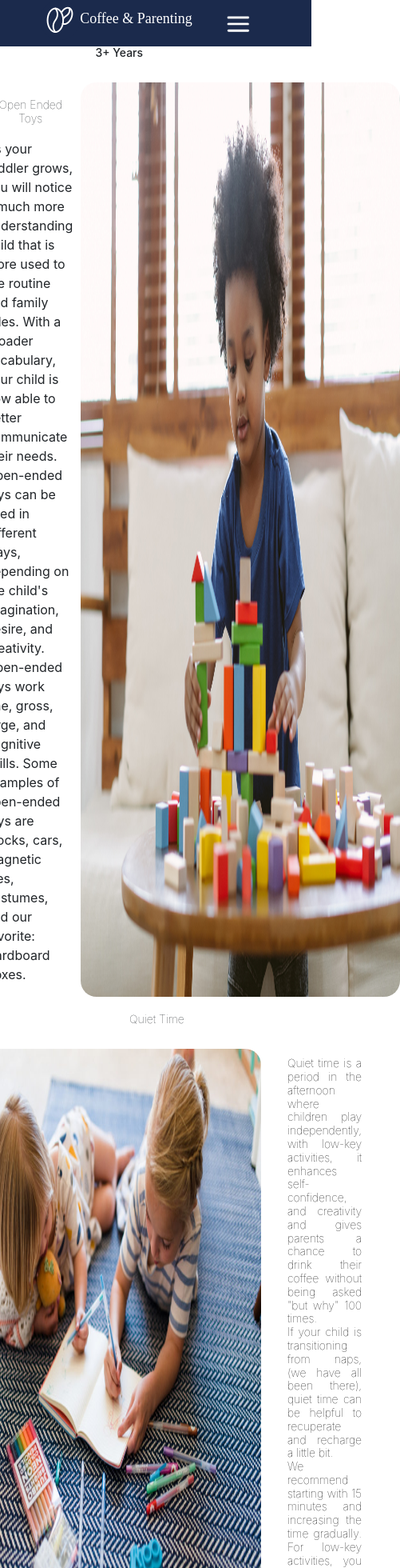
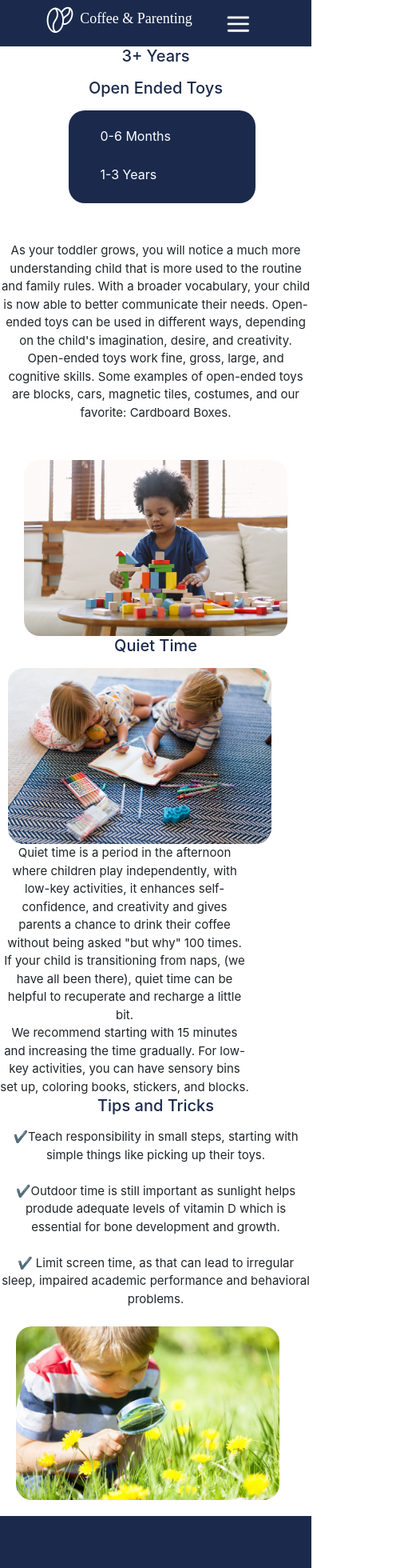
Before and after one commit to geicibarham/Coffee-Parenting, a React (Create React App) app in the folder client/: page /three in a window 390 px wide. Shown: the top 1960 px of the page at 80% size, 501 px wide, since content can reach past the window. Built offline with nearby package versions, Linux system fonts and the light colour scheme; a web font is replaced by a local one.

Commit message:
css grid and media queries

```diff
--- /dev/null
+++ b/client/src/components/activities/3+.css
@@ -0,0 +1,21 @@
+.last-row{
+    display:grid;
+    grid-template-columns: 2fr 1fr;
+}
+
+
+#second__row{
+    display:grid;
+    grid-template-columns: 1fr 2fr;
+}
+@media screen and (max-width:768px) {
+
+    #second__row{
+        display:grid;
+        grid-template-columns: 1fr;
+    }
+    .last-row{
+        display:grid;
+        grid-template-columns:1fr;
+    }
+}
--- a/client/src/components/activities/3+.js
+++ b/client/src/components/activities/3+.js
@@ -7,6 +7,7 @@ import toddler from '../../assets/images/toddler.jpg'
 import block from '../../assets/images/blocks.jpg'
 import outdoor from '../../assets/images/outdoor.jpg'
 import React from 'react'
+import './3+.css'
 function Three() {
     return (
 
@@ -14,23 +15,15 @@ function Three() {
         <>
 
 
-            <h3 style={{
-                textAlign: "center",
-                paddingBottom: "20px",
-                paddingBottom: "20px"
-            }}>3+ Years</h3>
+            <h5>3+ Years</h5>
 
-
+            <h5>Open Ended Toys </h5>
             <section id="six-month-container">
 
 
-                <div id="text-image">
+                <div id="first_container">
 
-                    <ul style={{
-                        width: "15%", height: "fit-content",
-                        alignSelf: "center",
-                        marginRight: "20px"
-                    }} id="activity-list">
+                    <ul id="activity-list">
 
 
                         <Link to="/sixmonths">0-6 Months</Link>  < br /> < br />
@@ -41,16 +34,9 @@ function Three() {
                     </ul>
 
 
-                    < br />
-                    < br />
-                    <p style={{
-                        alignSelf: "center",
-                        width: "50%"
-                    }}>
-                        <h4 style={{
-                            textAlign: "center",
-                            paddingTop: "20px"
-                        }}>Open Ended Toys</h4>
+
+                    <span style={{ fontSize: "15px",
+                textAlign:"center"}}>
                         As your toddler grows, you will notice a much more understanding child that is more
                         used to the routine and family rules.
                         With a broader vocabulary, your child is now able to better communicate their needs.
@@ -58,37 +44,32 @@ function Three() {
                         and creativity.
                         Open-ended toys work fine, gross, large, and cognitive skills. Some examples of open-ended toys are
                         blocks, cars, magnetic tiles, costumes, and our favorite: Cardboard Boxes.
+                    </span>
 
 
-                    </p>
                     < img style={{
-                        width: "400px",
+                  width: "330px",
                         borderRadius: "20px",
-                        marginLeft: "10px"
+
                     }}
                         src={block} alt="kid playing with blocks" />
                 </div>
 
 
 
-                <h4 style={{
-                    textAlign: "center",
-                    paddingTop: "20px",
-                    paddingBottom: "20px"
-                }}>Quiet Time</h4>
-                <div id="text-image">
+                <h5>Quiet Time</h5>
+                <div id="second__row">
 
                     < img style={{
-                        width: "400px",
+                        width: "330px",
                         borderRadius: "20px",
-                        marginRight: "20px"
+                        marginLeft:"10px"
+
                     }}
                         src={draw} alt="kids drawing" />
-                    <h4 style={{
-                        width: "50%",
-                        alignSelf: "center",
-                        color: "black",
-                        fontWeight: "lighter"
+                    <span style={{ fontSize: "15px" ,
+                    alignSelf:"center",
+                    width:"80%",textAlign:"center"
                     }}>
                         Quiet time is a period in the afternoon where children play independently, with low-key activities,
                         it enhances self-confidence, and creativity and gives parents a chance to drink their coffee without
@@ -98,24 +79,16 @@ function Three() {
                         We recommend starting with 15 minutes and increasing the time gradually. For low-key activities, you can
                         have sensory bins set up, coloring books, stickers, and blocks.
 
-                    </h4>
+                    </span>
 
                 </div>
 
-                <h4 style={{
-                    textAlign: "center",
-                    paddingTop: "20px"
-                }}>Tips and Tricks</h4>
-                <div className='tips'>
+                <h5>Tips and Tricks</h5>
+                <div className='last-row'>
 
-
-
-
-                    <h4 style={{
-
-                        width: "50%", alignSelf: "center",
-                        color: "black",
-                        fontWeight: "lighter"
+                    <span
+                    style={{fontSize:"15px",
+                    textAlign:"center",
                     }}>
 
                         ✔️Teach responsibility in small steps, starting with simple things like picking up their toys.< br /> < br />
@@ -131,15 +104,17 @@ function Three() {
                         < br />
 
 
-                    </h4>
-                    <div>
+                    </span>
+
                         < img style={{
-                            width: "400px", borderRadius: "20px",
+                            width: "330px",
+                             borderRadius: "20px",
                             marginLeft: "20px",
-                            float: "right"
+                            marginBottom:"20px"
+
                         }}
                             src={outdoor} alt="toddler climbing  stairs" />
-                    </div>
+
 
                 </div>
             </section>
--- a/client/src/components/activities/6months.js
+++ b/client/src/components/activities/6months.js
@@ -30,7 +30,7 @@ function Sixmonths() {
                     crawling, walking and will help improve motor skills.
                 </h4>
                 < img id="baby_first_row" style={{
-
+   width: "340px",
                 }}
                     src={tummy} alt="baby doing tummy time" />
             </div>
@@ -39,7 +39,7 @@ function Sixmonths() {
             <div id="second_row">
 
                 < img style={{
-                    width: "400px", borderRadius: "20px",
+                        width: "340px", borderRadius: "20px",
                     marginBottom: "20px",
                     marginLeft: "10px"
                 }}
@@ -65,7 +65,7 @@ function Sixmonths() {
                     let them have fun!
                 </h4>
                 < img style={{
-                    width: "400px",
+                    width: "340px",
                     borderRadius: "20px",
                     marginLeft: "20px"
                 }}
--- a/client/src/components/activities/index.js
+++ b/client/src/components/activities/index.js
@@ -6,11 +6,11 @@ import Footer from '../footer'
 function Activities() {
     return (
         <>
-            <h3 style={{
+            <h2 style={{
                 textAlign: "center",
                 paddingTop: "10px"
             }}>
-                Create Memories!</h3>
+                Create Memories!</h2>
             <section id="outer_container">
 
 
--- /dev/null
+++ b/client/src/components/activities/one-three.css
@@ -0,0 +1,21 @@
+
+.description-toddler{
+font-size:13px;
+background-color: pink !important;
+}
+
+#second{
+
+        display: grid;
+        grid-template-columns: 1fr 2fr;
+    }
+
+    @media screen and (max-width:768px) {
+
+
+        #second{
+
+            display: grid;
+            grid-template-columns: 1fr;
+        }
+    }
--- a/client/src/components/activities/one-three.js
+++ b/client/src/components/activities/one-three.js
@@ -1,13 +1,15 @@
 
-import css from './style.css'
+
 import Footer from '../footer'
 import { Link } from 'react-router-dom'
 import kid from '../../assets/images/child-walking.jpg'
 import toddler from '../../assets/images/toddler.jpg'
 import rainbow from '../../assets/images/rainbow.jpg'
 import React from 'react'
+import './one-three.css'
+import './index'
 function OneThree() {
-    return ( <>
+    return (<>
 
 
         <h3 style={{
@@ -20,13 +22,9 @@ function OneThree() {
         <section id="six-month-container">
 
 
-                <div id="text-image">
+            <div id="first_container">
 
-                    <ul style={{
-                        width: "15%", height: "fit-content",
-                        alignSelf: "center",
-                        marginRight: "20px"
-                    }} id="activity-list">
+                <ul id="activity-list">
 
 
                     <Link to="/sixmonths">0-6 Months</Link>  < br /> < br />
@@ -35,18 +33,10 @@ function OneThree() {
 
 
                 </ul>
-
-
-                    < br />
-                    < br />
-                    <p style={{
-                        alignSelf: "center",
-                        width: "50%"
-                    }}>
-                        <h4 style={{
-                            textAlign: "center",
-                            paddingTop: "20px"
-                        }}>Child Led Walks</h4>
+                <h4>
+                    <br />
+                    <h5>Child Led Walks</h5>
+                    <span style={{ fontSize: "15px" }}>
                         Once little ones start walking, that is all they want to do.
                         Young Toddlers have a desire for practicing their newly
                         developed skills and as parents, we can offer them as much time
@@ -59,57 +49,49 @@ function OneThree() {
                         tire out quickly and ask to be carried. But when toddlers walk on their own initiative,
                         they cover quite a lot of ground.
                         Child-led walks are fun and promote independence and freedom.
+                    </span>
+                </h4>
 
+                < img style={{
+                    width: "400px",
+                    borderRadius: "20px",
 
-                    </p>
+                }}
+                    src={kid} alt="baby leading walk" />
+            </div>
+
+            <h5>  Rainbow Spaghetti</h5>
+            <div id="second">
                 < img style={{
                     width: "400px",
                     borderRadius: "20px",
                     marginLeft: "10px"
+
                 }}
-                        src={kid} alt="baby leading walk" />
-                </div>
+                    src={rainbow} alt="rainbow spaghetti" />
+                <h4>
 
 
-
-                <h4 style={{
-                    textAlign: "center",
-                    paddingTop: "20px",
-                    paddingBottom: "20px"
-                }}>Rainbow Spaghetti</h4>
-                <div id="text-image">
-
-                    < img style={{
-                        width: "400px",
-                        borderRadius: "20px",
-                        marginRight: "20px"
-                    }}
-                        src={rainbow} alt="rainbow spaghetti" />
-                    <h4 style={{
-                        width: "50%",
-                        alignSelf: "center",
-                        color: "black",
-                        fontWeight: "lighter"
-                    }}>
+                    <br />
+                    <span style={{ fontSize: "15px" }}>
                         Sensory activities are a great way to foster independent play,
                         enhance fine motor skills and self-confidence.
                         If You choose to create memories with your little one by
                         using Sensory Activities, make sure the materials
                         are eatable. It is a lot likely they will try and explore with their mouths!
+                    </span>
+
                 </h4>
-
             </div>
 
-                <h4 style={{
-                        textAlign: "center",
-                        paddingTop: "20px"
-                    }}>Tips and Tricks</h4>
+
+         <h5>Tips And Tricks</h5>
             <div className='tips'>
 
 
 
 
-                        <h4 style={{
+                <p style={{
 
                     width: "50%", alignSelf: "center",
                     color: "black",
@@ -132,12 +114,12 @@ function OneThree() {
                     < br />
 
 
-                        </h4>
+                </p>
                 <div>
                     < img style={{
-                                width: "400px", borderRadius: "20px",
-                                marginRight: "20px",
-                                float:"right"
+                        width: "380px", borderRadius: "20px",
+                     marginBottom:"20px"
+
                     }}
                         src={toddler} alt="toddler climbing  stairs" />
                 </div>
--- a/client/src/components/activities/style.css
+++ b/client/src/components/activities/style.css
@@ -3,6 +3,8 @@
     display: grid;
     grid-template-columns: 1fr 2fr 2fr;
     column-gap: 3em;
+    margin-bottom: 40px;
+ min-height: 70vh;
 }
 
 
--- a/client/src/components/footer/footer.css
+++ b/client/src/components/footer/footer.css
@@ -8,6 +8,7 @@ footer {
 
 height:100%;
   width: 100%;
+
 
 }
 
```
Lines whose indentation alone changed are shown as unchanged.
